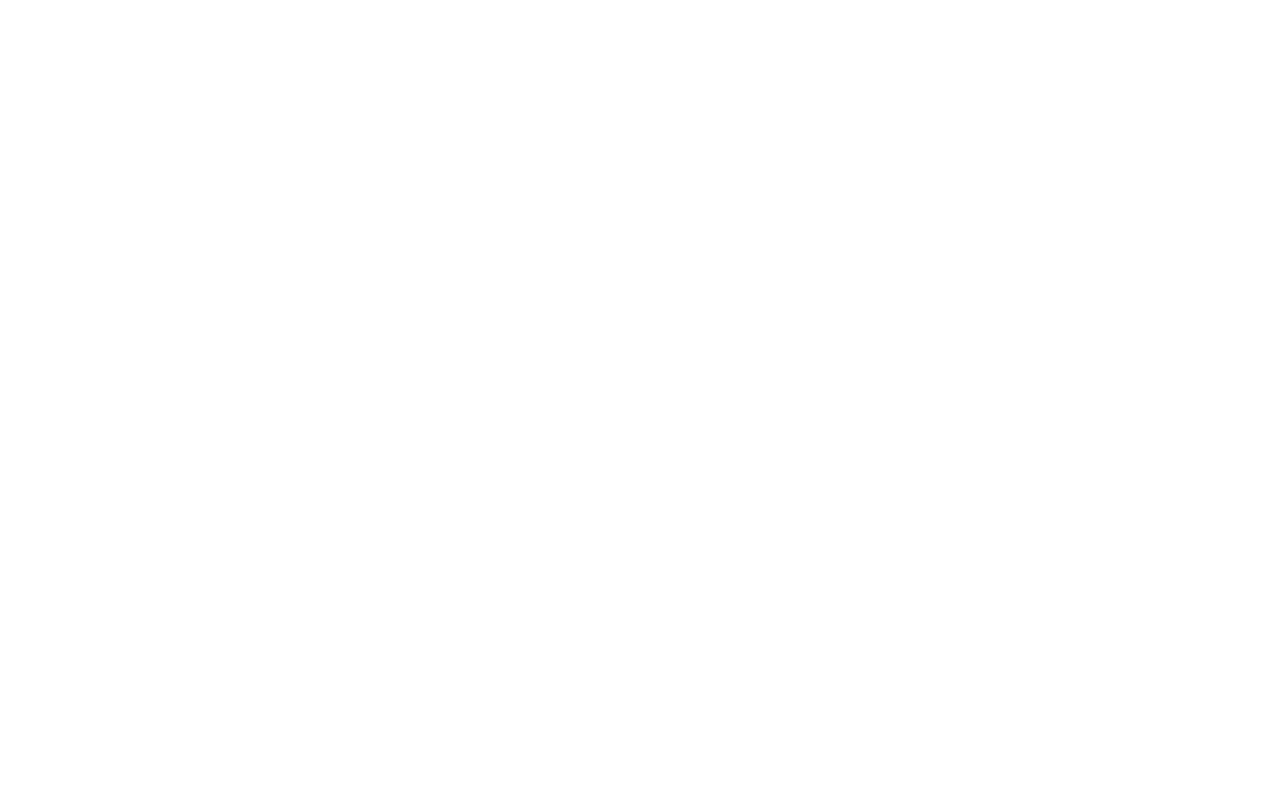
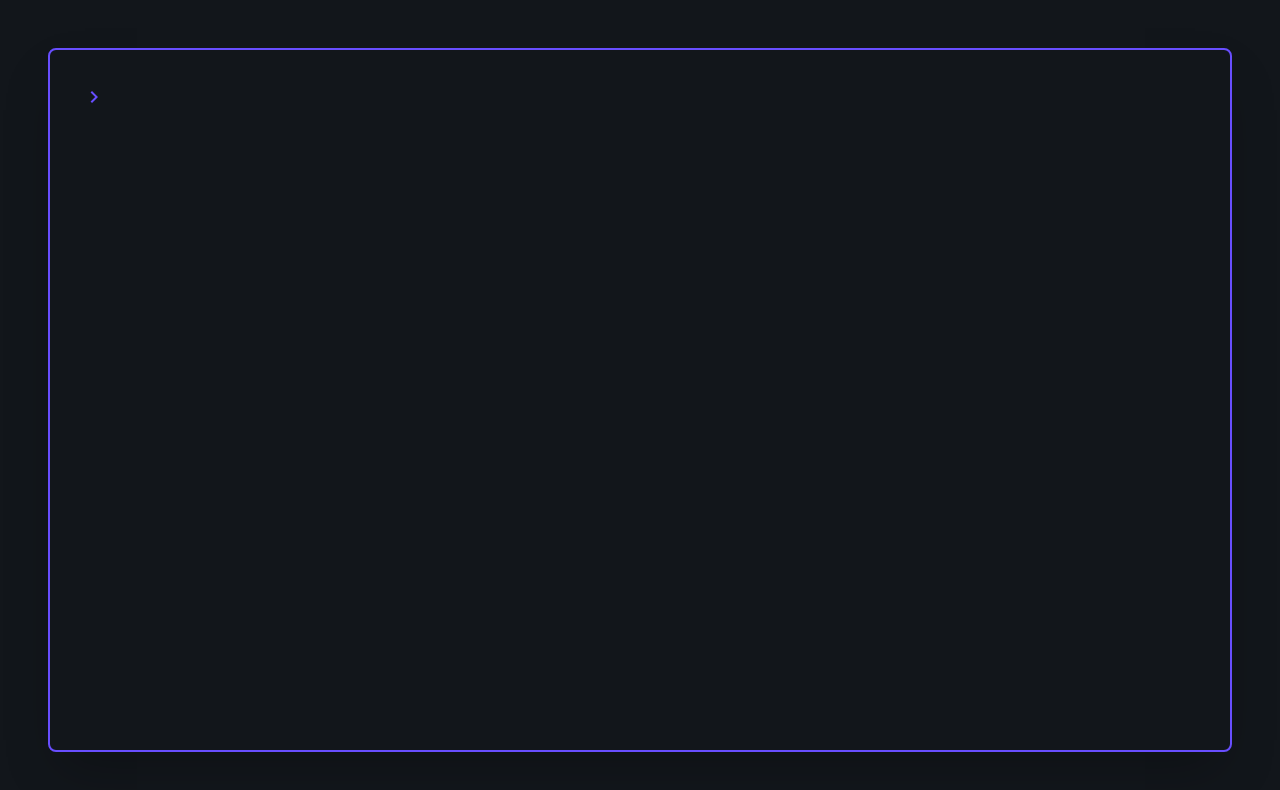
Before and after one commit to idebbarh/nvim-portfolio, a React (Create React App) app: page /terminal in a window 1280 px wide. Before the commit this address had no page. Shown: the top 790 px of the page. Built offline with nearby package versions, Linux system fonts and the light colour scheme.

Commit message:
add the terminal

```diff
--- a/src/App.tsx
+++ b/src/App.tsx
@@ -1,20 +1,38 @@
 import React from "react";
-import { BrowserRouter, Routes, Route, Navigate } from "react-router-dom";
+import {
+  BrowserRouter,
+  Routes,
+  Route,
+  Navigate,
+  useRoutes,
+} from "react-router-dom";
 import Neovim from "./screens/Neovim";
+import Terminal from "./screens/Terminal";
 
 function App(): JSX.Element {
   const pathname = window.location.pathname;
+  const isNeovimOpen = false;
 
-  /* if (pathname !== "/terminal") { */
-  /*   return <Navigate to="/terminal" replace={true} />; */
-  /* } */
+  const TerminalRedirecter = () =>
+    useRoutes([
+      {
+        path: "/neovim/*",
+        element: <Navigate to="/terminal" replace={true} />,
+      },
+      { path: "/", element: <Navigate to="/terminal" replace={true} /> },
+      { path: "/terminal", element: <Terminal /> },
+    ]);
+
+  if (!isNeovimOpen) {
+    return <TerminalRedirecter />;
+  }
 
   return (
     <div className="App">
       <main>
         <Routes>
           <Route path="/" element={<Navigate to="/neovim" replace={true} />} />
-          <Route path="/neovim" element={<Neovim />} />
+          <Route path="/neovim/*" element={<Neovim />} />
         </Routes>
       </main>
     </div>
--- a/src/components/BufferContainer.tsx
+++ b/src/components/BufferContainer.tsx
@@ -1,4 +1,4 @@
-import { useState } from "react";
+import { useMemo, useState } from "react";
 import BufferContent from "./BufferContent";
 function BufferContainer() {
   const [selectedLine, setSelectedLine] = useState<number | null>(null);
@@ -7,7 +7,8 @@ function BufferContainer() {
     setSelectedLine(line);
   };
 
-  const createLinesNumbers = (lines: number): JSX.Element[] => {
+  const lines = 40;
+  const createLinesNumbers = (): JSX.Element[] => {
     return new Array(lines).fill(0).map((_, index) => {
       return (
         <span
@@ -25,11 +26,14 @@ function BufferContainer() {
     });
   };
 
+  const numberLinesItems = useMemo<JSX.Element[]>(
+    () => createLinesNumbers(),
+    [lines, selectedLine]
+  );
+
   return (
     <div className="flex-[0.8] flex bg-tn-buffer-background-color p-4">
-      <div className="flex flex-col items-end w-12">
-        {createLinesNumbers(40)}
-      </div>
+      <div className="flex flex-col items-end w-12">{numberLinesItems}</div>
       <BufferContent />
     </div>
   );
--- a/src/components/BufferContent.tsx
+++ b/src/components/BufferContent.tsx
@@ -1,5 +1,19 @@
+import { Route, Routes } from "react-router-dom";
+
 function BufferContent() {
-  return <div className="pl-4"></div>;
+  return (
+    <div className="pl-4">
+      <Routes>
+        <Route path="/" element={<h1>Home</h1>} />
+        <Route path="about-me.md" element={<h1>About Me</h1>} />
+        <Route path="my-projects.md" element={<h1>my projects</h1>} />
+        <Route path="my-skills.md" element={<h1>my skills</h1>} />
+        <Route path="socials.md" element={<h1>socials</h1>} />
+        <Route path="contact.md" element={<h1>contact</h1>} />
+        <Route path="colorscheme.lua" element={<h1>colorscheme</h1>} />
+      </Routes>
+    </div>
+  );
 }
 
 export default BufferContent;
--- a/src/components/FileItem.tsx
+++ b/src/components/FileItem.tsx
@@ -1,3 +1,5 @@
+import { Link } from "react-router-dom";
+
 interface FileItemProps {
   name: string;
   icon: string;
@@ -5,12 +7,14 @@ interface FileItemProps {
 
 function FileItem({ name, icon }: FileItemProps) {
   return (
-    <div className="px-1 flex items-center gap-2 text-tn-file-explorer-file-name-color cursor-pointer transition-colors duration-300 ease-in-out hover:bg-tn-file-explorer-items-hover-color">
-      <div>
-        <img src={icon} alt={`${name} icon`} className="w-[20px]" />
+    <Link to={`${name}`}>
+      <div className="px-1 flex items-center gap-2 text-tn-file-explorer-file-name-color cursor-pointer transition-colors duration-300 ease-in-out hover:bg-tn-file-explorer-items-hover-color">
+        <div>
+          <img src={icon} alt={`${name} icon`} className="w-[20px]" />
+        </div>
+        <span className="font-semibold">{name}</span>
       </div>
-      <span className="font-semibold">{name}</span>
-    </div>
+    </Link>
   );
 }
 
--- a/src/components/FilesExplorer.tsx
+++ b/src/components/FilesExplorer.tsx
@@ -24,7 +24,7 @@ function FilesExplorer() {
       <FolderItem name="contact" Icon={FolderIcon}>
         <FileItem name="contact.md" icon={markdownIcon} />
       </FolderItem>
-      <FileItem name="color.lua" icon={luaIcon} />
+      <FileItem name="colorscheme.lua" icon={luaIcon} />
     </div>
   );
 }
--- a/src/index.css
+++ b/src/index.css
@@ -7,4 +7,7 @@
   html {
     font-family: "Roboto", sans-serif;
   }
+  body {
+    overflow: hidden;
+  }
 }
--- /dev/null
+++ b/src/screens/Terminal.tsx
@@ -0,0 +1,68 @@
+import { useRef, useState, useMemo } from "react";
+import KeyboardArrowRightIcon from "@mui/icons-material/KeyboardArrowRight";
+
+function Terminal() {
+  const [inputValue, setInputValue] = useState("");
+  const [prevInputValues, setPrevInputValues] = useState<string[]>([]);
+  const [typingLine, setTypingLine] = useState(1);
+  const inputRef = useRef<HTMLInputElement>(null);
+
+  const submitHandler = (e: React.FormEvent<HTMLFormElement>) => {
+    e.preventDefault();
+    if (!inputValue) return;
+    setTypingLine((prev) => prev + 1);
+    setPrevInputValues((prev) => [...prev, inputValue]);
+    setInputValue("");
+    if (inputRef.current) {
+      inputRef.current.focus();
+    }
+  };
+
+  const generateLines = (): JSX.Element[] => {
+    return new Array(typingLine).fill(0).map((_, i) => {
+      return i + 1 === typingLine ? (
+        <div className="flex gap-2">
+          <div className="text-terminal-border-color">
+            <KeyboardArrowRightIcon color="inherit" />
+          </div>
+          <input
+            autoFocus
+            key={i}
+            type="text"
+            value={inputValue}
+            className="border-none outline-none caret-transparent bg-transparent block w-full"
+            ref={inputRef}
+            onChange={(e) => {
+              setInputValue(e.target.value);
+            }}
+          />
+        </div>
+      ) : (
+        <div className="flex gap-2">
+          <div className="text-terminal-border-color">
+            <KeyboardArrowRightIcon color="inherit" />
+          </div>
+          <div key={i}>{prevInputValues[i]}</div>
+        </div>
+      );
+    });
+  };
+  const lines = useMemo(() => generateLines(), [typingLine, inputValue]);
+
+  return (
+    <div
+      className="bg-terminal-bg h-screen w-screen text-terminal-text-color p-12 text-lg font-normal"
+      onClick={() => {
+        if (inputRef.current) {
+          inputRef.current.focus();
+        }
+      }}
+    >
+      <div className="border-2 h-full border-solid border-terminal-border-color rounded-lg p-8 shadow-2xl">
+        <form onSubmit={submitHandler}>{lines}</form>
+      </div>
+    </div>
+  );
+}
+
+export default Terminal;
--- a/tailwind.config.js
+++ b/tailwind.config.js
@@ -12,6 +12,10 @@ module.exports = {
         "tn-file-explorer-items-hover-color": "#2f334d",
         "tn-buffer-background-color": "#222436",
         "tn-buffer-line-number-color": "#3b4261",
+        //terminal colors
+        "terminal-bg": "#12161b",
+        "terminal-text-color": "#c0c5ce",
+        "terminal-border-color": "#684eff",
       },
     },
   },
```
